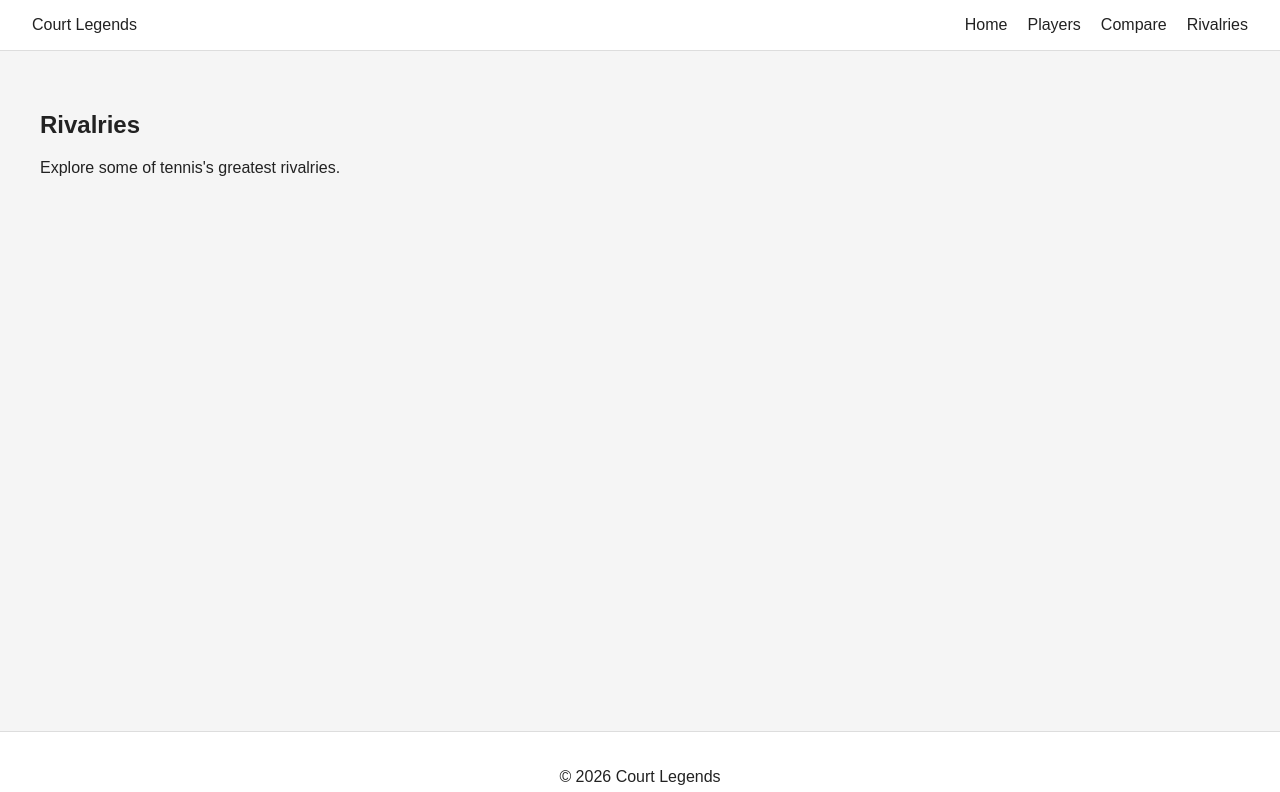
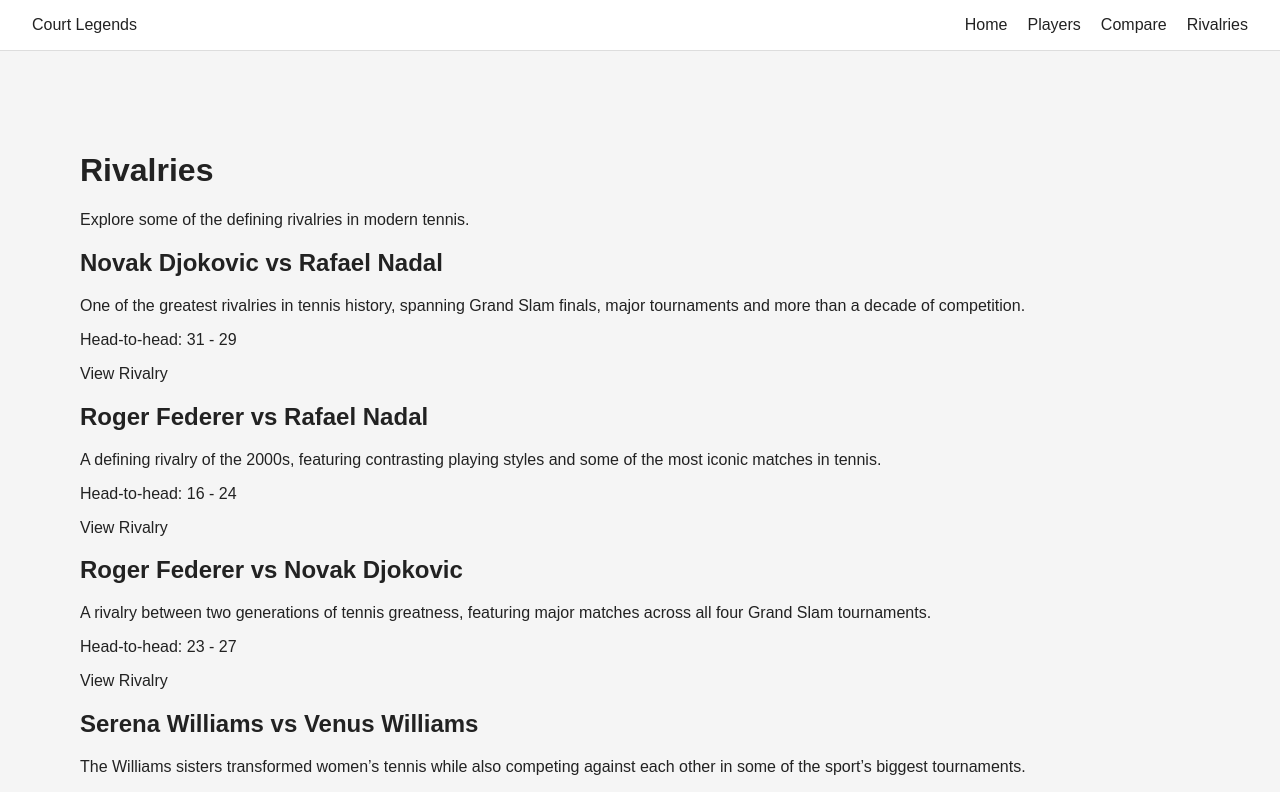
Before and after one commit to IS-PROJECT-2026/court-legends-165782, a React (Vite) app: page /rivalries in a window 1280 px wide. Shown: the top 792 px of the page. Built offline with nearby package versions, Linux system fonts and the light colour scheme.

Commit message:
feat(rivalries): add rivalry catalogue

```diff
--- a/src/App.jsx
+++ b/src/App.jsx
@@ -24,6 +24,7 @@ function App() {
             path="/players/:playerId"
             element={<PlayerProfile />}
           />
+
         </Routes>
       </main>
 
--- /dev/null
+++ b/src/components/RivalryCard.jsx
@@ -0,0 +1,23 @@
+import { Link } from 'react-router-dom'
+
+function RivalryCard({ rivalry }) {
+  return (
+    <article className="rivalry-card">
+      <h2>{rivalry.title}</h2>
+
+      <p>{rivalry.description}</p>
+
+      <p>
+        Head-to-head:{' '}
+        {rivalry.headToHead.playerOne} -{' '}
+        {rivalry.headToHead.playerTwo}
+      </p>
+
+      <Link to={`/rivalries/${rivalry.id}`}>
+        View Rivalry
+      </Link>
+    </article>
+  )
+}
+
+export default RivalryCard
--- /dev/null
+++ b/src/data/rivalries.js
@@ -0,0 +1,168 @@
+const rivalries = [
+  {
+    id: 'djokovic-vs-nadal',
+    title: 'Novak Djokovic vs Rafael Nadal',
+    playerOneId: 'novak-djokovic',
+    playerTwoId: 'rafael-nadal',
+    description:
+      'One of the greatest rivalries in tennis history, spanning Grand Slam finals, major tournaments and more than a decade of competition.',
+    headToHead: {
+      playerOne: 31,
+      playerTwo: 29,
+    },
+    notableMeetings: [
+      {
+        event: '2012 Australian Open Final',
+        winner: 'Novak Djokovic',
+        description:
+          'A marathon five-set final lasting almost six hours, making it one of the most memorable matches in Australian Open history.',
+      },
+      {
+        event: '2013 French Open Semifinal',
+        winner: 'Rafael Nadal',
+        description:
+          'Nadal defeated Djokovic in a dramatic five-set encounter on clay.',
+      },
+      {
+        event: '2018 Wimbledon Semifinal',
+        winner: 'Novak Djokovic',
+        description:
+          'Djokovic defeated Nadal in an epic five-set semifinal played across two days.',
+      },
+    ],
+  },
+
+  {
+    id: 'federer-vs-nadal',
+    title: 'Roger Federer vs Rafael Nadal',
+    playerOneId: 'roger-federer',
+    playerTwoId: 'rafael-nadal',
+    description:
+      'A defining rivalry of the 2000s, featuring contrasting playing styles and some of the most iconic matches in tennis.',
+    headToHead: {
+      playerOne: 16,
+      playerTwo: 24,
+    },
+    notableMeetings: [
+      {
+        event: '2008 Wimbledon Final',
+        winner: 'Rafael Nadal',
+        description:
+          'Nadal defeated Federer in a dramatic five-set final widely regarded as one of the greatest matches in tennis history.',
+      },
+      {
+        event: '2009 Australian Open Final',
+        winner: 'Rafael Nadal',
+        description:
+          'Nadal won another five-set battle to claim his first Australian Open title.',
+      },
+      {
+        event: '2017 Australian Open Final',
+        winner: 'Roger Federer',
+        description:
+          'Federer defeated Nadal in five sets to win his 18th Grand Slam singles title.',
+      },
+    ],
+  },
+
+  {
+    id: 'federer-vs-djokovic',
+    title: 'Roger Federer vs Novak Djokovic',
+    playerOneId: 'roger-federer',
+    playerTwoId: 'novak-djokovic',
+    description:
+      'A rivalry between two generations of tennis greatness, featuring major matches across all four Grand Slam tournaments.',
+    headToHead: {
+      playerOne: 23,
+      playerTwo: 27,
+    },
+    notableMeetings: [
+      {
+        event: '2014 Wimbledon Final',
+        winner: 'Novak Djokovic',
+        description:
+          'Djokovic defeated Federer in five sets to win his second Wimbledon title.',
+      },
+      {
+        event: '2015 Wimbledon Final',
+        winner: 'Novak Djokovic',
+        description:
+          'Djokovic defeated Federer again in the Wimbledon final.',
+      },
+      {
+        event: '2019 Wimbledon Final',
+        winner: 'Novak Djokovic',
+        description:
+          'Djokovic won the first Wimbledon singles final decided by a fifth-set tiebreak.',
+      },
+    ],
+  },
+
+  {
+    id: 'serena-vs-venus',
+    title: 'Serena Williams vs Venus Williams',
+    playerOneId: 'serena-williams',
+    playerTwoId: 'venus-williams',
+    description:
+      'The Williams sisters transformed women’s tennis while also competing against each other in some of the sport’s biggest tournaments.',
+    headToHead: {
+      playerOne: 19,
+      playerTwo: 12,
+    },
+    notableMeetings: [
+      {
+        event: '2002 French Open Final',
+        winner: 'Serena Williams',
+        description:
+          'Serena defeated Venus to win her first French Open singles title.',
+      },
+      {
+        event: '2002 Wimbledon Final',
+        winner: 'Serena Williams',
+        description:
+          'Serena defeated Venus to win her second Wimbledon title.',
+      },
+      {
+        event: '2003 Australian Open Final',
+        winner: 'Serena Williams',
+        description:
+          'Serena completed the career Grand Slam by defeating Venus in the final.',
+      },
+    ],
+  },
+
+  {
+    id: 'alcaraz-vs-sinner',
+    title: 'Carlos Alcaraz vs Jannik Sinner',
+    playerOneId: 'carlos-alcaraz',
+    playerTwoId: 'jannik-sinner',
+    description:
+      'A rivalry between two leading players of the new generation, with contrasting styles and increasingly important matches.',
+    headToHead: {
+      playerOne: 9,
+      playerTwo: 5,
+    },
+    notableMeetings: [
+      {
+        event: '2022 US Open Quarterfinal',
+        winner: 'Carlos Alcaraz',
+        description:
+          'Alcaraz won a dramatic five-set match during his breakthrough run to the US Open title.',
+      },
+      {
+        event: '2024 French Open Semifinal',
+        winner: 'Carlos Alcaraz',
+        description:
+          'Alcaraz defeated Sinner in a five-set semifinal to reach the French Open final.',
+      },
+      {
+        event: '2025 French Open Final',
+        winner: 'Carlos Alcaraz',
+        description:
+          'Alcaraz defeated Sinner in an epic five-set final to win another Grand Slam title.',
+      },
+    ],
+  },
+]
+
+export default rivalries
--- a/src/pages/Rivalries.jsx
+++ b/src/pages/Rivalries.jsx
@@ -1,9 +1,24 @@
+import rivalries from '../data/rivalries'
+import RivalryCard from '../components/RivalryCard'
+
 function Rivalries() {
   return (
-    <section>
+    <main>
       <h1>Rivalries</h1>
-      <p>Explore some of tennis's greatest rivalries.</p>
-    </section>
+
+      <p>
+        Explore some of the defining rivalries in modern tennis.
+      </p>
+
+      <div className="rivalry-grid">
+        {rivalries.map((rivalry) => (
+          <RivalryCard
+            key={rivalry.id}
+            rivalry={rivalry}
+          />
+        ))}
+      </div>
+    </main>
   )
 }
 
```
